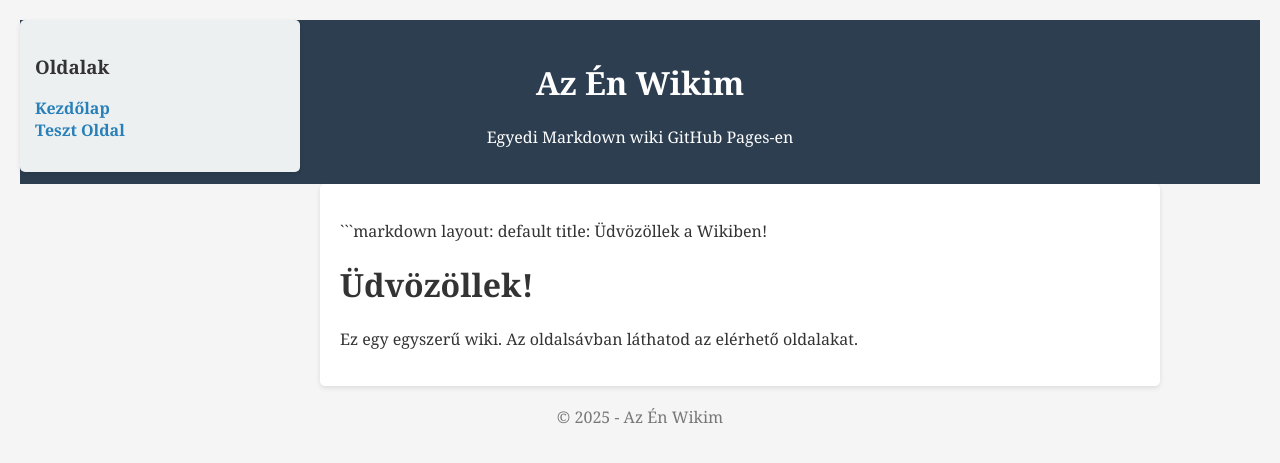
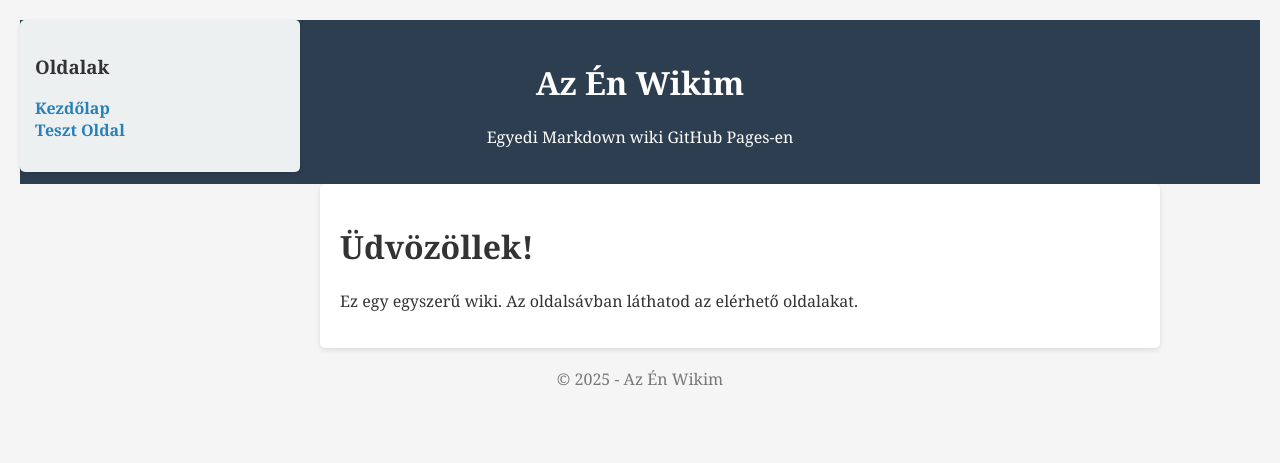
Before and after one commit to npgt/wiki, a Jekyll site: the page built from index.md, in a window 1280 px wide. Shown: the top 463 px of the page. Built offline with Jekyll 4.4.1, drawn with Linux system fonts in a browser that asks for light colours; our own code applies the rules of GitHub Pages for plain Markdown files.

Commit message:
Update index.md

````diff
--- a/index.md
+++ b/index.md
@@ -1,7 +1,7 @@
-```markdown
+---
 layout: default
 title: Üdvözöllek a Wikiben!
-
+---
 # Üdvözöllek!
 
 Ez egy egyszerű wiki. Az oldalsávban láthatod az elérhető oldalakat.
````
